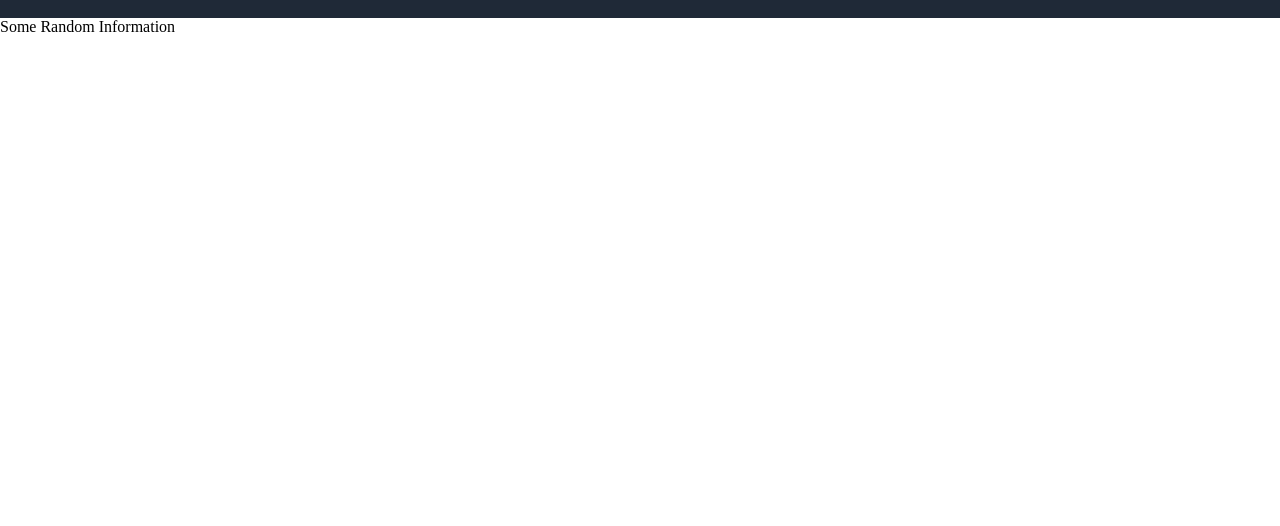
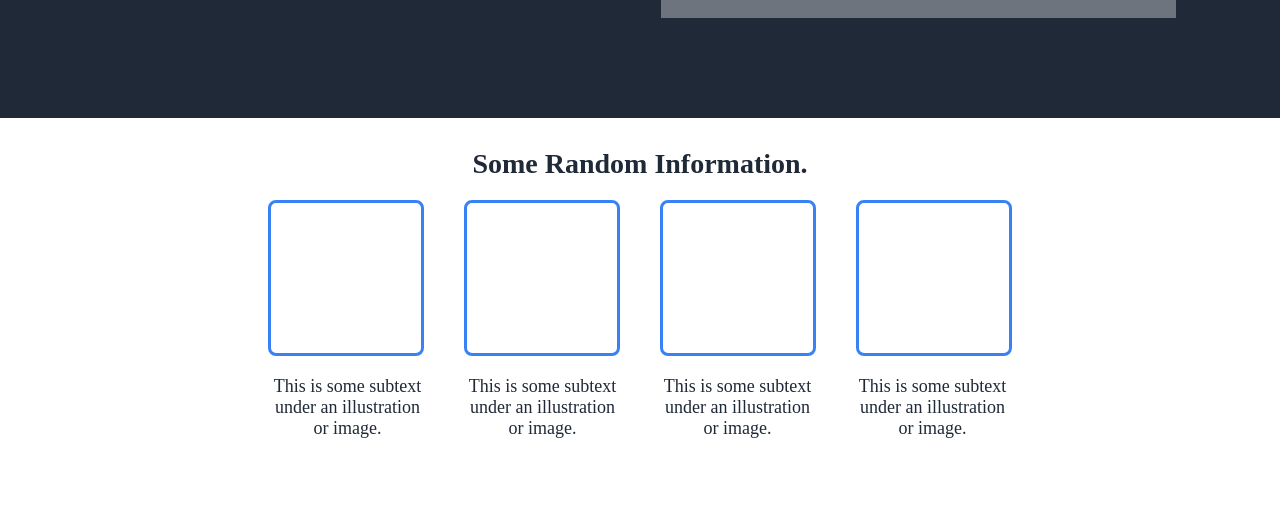
Before and after one commit to GuranshS/landing-page, a plain HTML site: page index.html in a window 1280 px wide. Shown: the part 364-890 px from the top of the page. Before the commit the page ends 800 px from the top, so only its background shows below. Drawn offline with Linux system fonts and the light colour scheme.

Commit message:
Fix spacing issue in main Finished info section

```diff
--- a/index.html
+++ b/index.html
@@ -28,11 +28,20 @@
         </div>
     </div>
 
-        <div class="info">
-        <p>Some Random Information</p>
-    <div class="tabs">
-        <div></div>
-    </div>
+    <div class="info">
+        <p>Some Random Information.</p>
+        <div class="tabs">
+            <div></div>
+            <div></div>
+            <div></div>
+            <div></div>
+        </div>
+        <div class="subtext">
+            <p>This is some subtext under an illustration or image.</p>
+            <p>This is some subtext under an illustration or image.</p>
+            <p>This is some subtext under an illustration or image.</p>
+            <p>This is some subtext under an illustration or image.</p>
+        </div>
     </div>
 </body>
 </html>
--- a/style.css
+++ b/style.css
@@ -36,6 +36,7 @@
 .main {
     display: flex;
     margin: auto;
+    padding-top: 100px;
 }
 .main h1 {
     font-size: 48px;
@@ -62,3 +63,41 @@ img {
     width: 21%;
     font-weight: 600;
 }
+
+
+
+.info {
+    display: flex;
+    align-items: center;
+    flex-direction: column;
+    gap: 20px;
+    padding-top: 30px;
+    font-size: 28px;
+    color: #1F2937;
+    font-weight: bolder;
+}
+.tabs {
+    display: flex;
+    justify-content: space-between;
+    gap: 40px;
+}
+.tabs div {
+    border: 3px solid #3882F6;
+    height: 150px;
+    width: 150px;
+    border-radius: 8px;
+}
+.subtext {
+    display: flex;
+    gap: 45px;
+    font-size: 18px;
+    font-weight: 100;
+    text-align: center;
+
+
+}
+
+.subtext p {
+    height: 150px;
+    width: 150px;
+}
```
